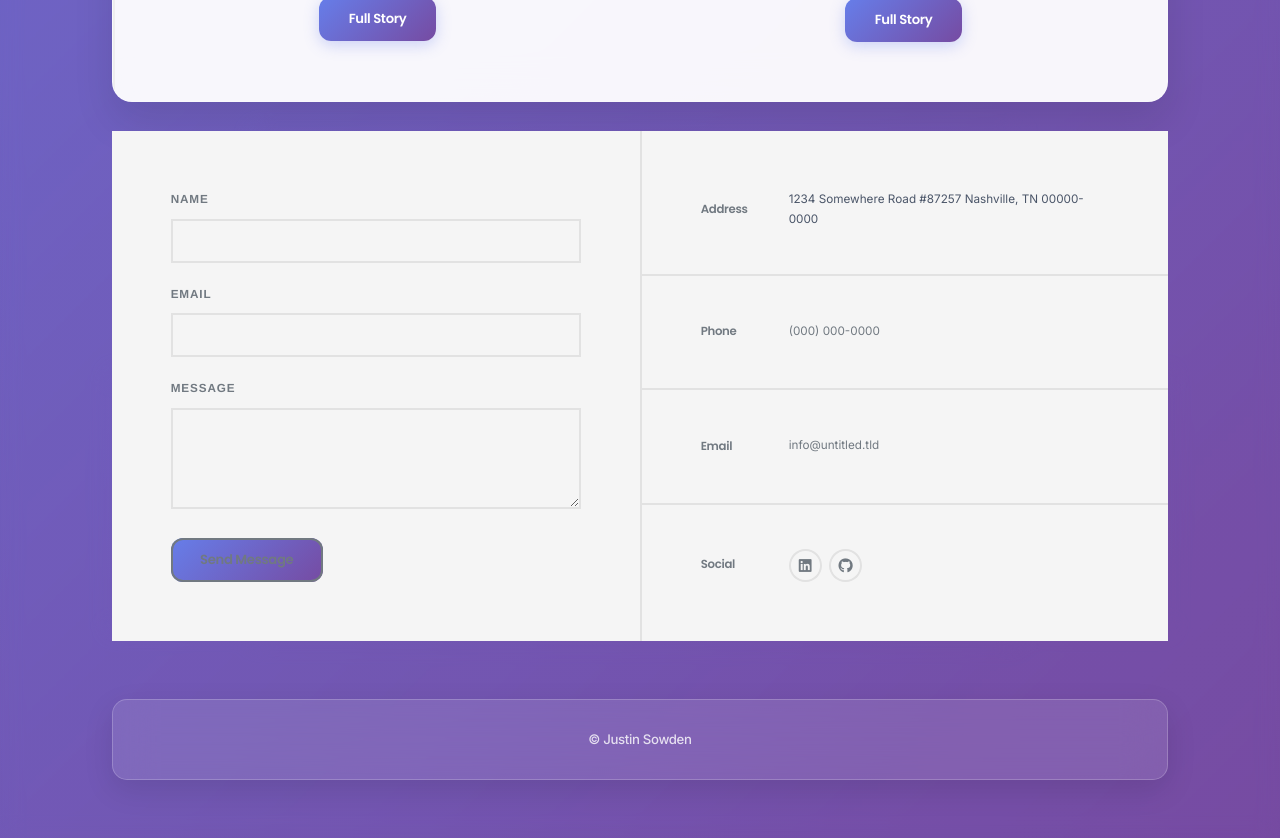
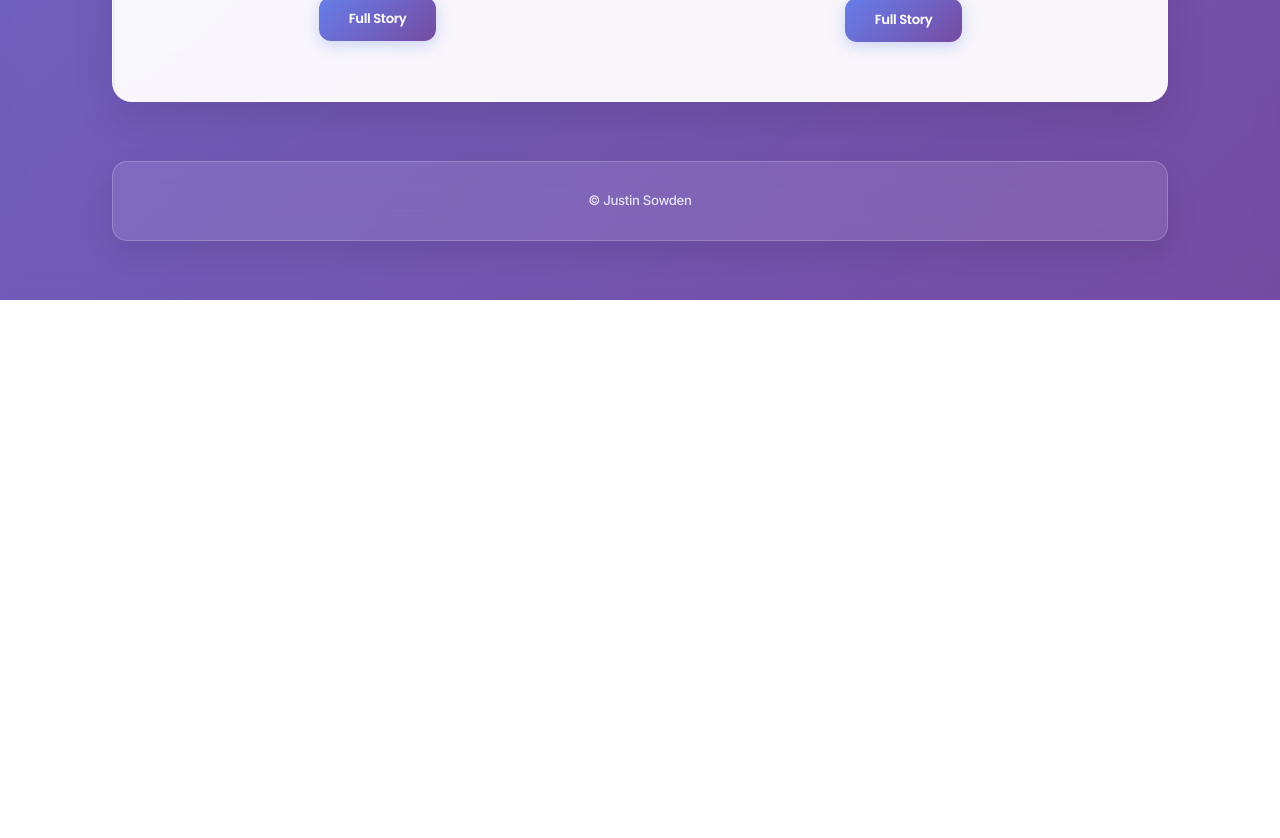
Before and after one commit to jsowden2015/react-portfolio, a React (Create React App) app in the folder my-react-app/: page / in a window 1280 px wide. Shown: the part 2420-3258 px from the top of the page. After the commit the page ends 2720 px from the top, so only its background shows below. Built offline with nearby package versions, Linux system fonts and the light colour scheme.

Commit message:
Updated with email integration

```diff
--- a/my-react-app/package.json
+++ b/my-react-app/package.json
@@ -1,8 +1,10 @@
 {
   "name": "my-react-app",
   "version": "0.1.0",
+  "homepage": "https://jsowden2015.github.io/react-portfolio",
   "private": true,
   "dependencies": {
+    "@emailjs/browser": "^4.4.1",
     "@testing-library/jest-dom": "^5.17.0",
     "@testing-library/react": "^13.4.0",
     "@testing-library/user-event": "^13.5.0",
--- a/my-react-app/src/App.js
+++ b/my-react-app/src/App.js
@@ -2,7 +2,6 @@ import React, { useState } from 'react';
 import './App.css';
 import Header from './Components/Header';
 import MainContent from './Components/MainContent';
-import Footer from './Components/Footer';
 
 function App() {
   const [currentPage, setCurrentPage] = useState('portfolio');
@@ -35,7 +34,6 @@ function App() {
       </a>
       <Header currentPage={currentPage} setCurrentPage={setCurrentPage} />
       <MainContent currentPage={currentPage} />
-      <Footer />
 
       {/* Copyright */}
       <div id="copyright">
--- a/my-react-app/src/Components/Contact.js
+++ b/my-react-app/src/Components/Contact.js
@@ -1,4 +1,19 @@
 import React, { useState } from 'react';
+import emailjs from '@emailjs/browser';
+
+// Helper function to show notifications
+const showNotification = (message, type = 'success') => {
+  const notification = document.createElement('div');
+  notification.setAttribute('role', 'alert');
+  notification.setAttribute('aria-live', 'polite');
+  const bgColor = type === 'success' ? '#4CAF50' : '#f44336';
+  notification.style.cssText = `position: fixed; top: 20px; right: 20px; background: ${bgColor}; color: white; padding: 1rem 2rem; border-radius: 8px; z-index: 10000; box-shadow: 0 4px 6px rgba(0,0,0,0.1); font-family: inherit;`;
+  notification.textContent = message;
+  document.body.appendChild(notification);
+  setTimeout(() => {
+    notification.remove();
+  }, 5000);
+};
 
 const ContactForm = ({ theme, animations }) => {
   const [formData, setFormData] = useState({
@@ -9,6 +24,11 @@ const ContactForm = ({ theme, animations }) => {
   const [isSubmitting, setIsSubmitting] = useState(false);
   const [isHovered, setIsHovered] = useState(false);
 
+  // EmailJS configuration - these should be set as environment variables
+  const SERVICE_ID = process.env.REACT_APP_EMAILJS_SERVICE_ID || 'your_service_id';
+  const TEMPLATE_ID = process.env.REACT_APP_EMAILJS_TEMPLATE_ID || 'your_template_id';
+  const PUBLIC_KEY = process.env.REACT_APP_EMAILJS_PUBLIC_KEY || 'your_public_key';
+
   const handleInputChange = (e) => {
     setFormData({
       ...formData,
@@ -16,24 +36,40 @@ const ContactForm = ({ theme, animations }) => {
     });
   };
 
-  const handleSubmit = (e) => {
+  const handleSubmit = async (e) => {
     e.preventDefault();
     setIsSubmitting(true);
-    // Simulate form submission
-    setTimeout(() => {
+
+    // Check if EmailJS is configured
+    if (SERVICE_ID === 'your_service_id' || TEMPLATE_ID === 'your_template_id' || PUBLIC_KEY === 'your_public_key') {
+      showNotification('Email service is not configured. Please set up EmailJS credentials.', 'error');
       setIsSubmitting(false);
+      return;
+    }
+
+    try {
+      // Initialize EmailJS with public key
+      emailjs.init(PUBLIC_KEY);
+
+      // Send email using EmailJS
+      // Variable names match your EmailJS template: {{name}}, {{email}}, {{message}}, {{title}}, {{time}}
+      await emailjs.send(SERVICE_ID, TEMPLATE_ID, {
+        name: formData.name,
+        email: formData.email,
+        message: formData.message,
+        title: 'Portfolio Contact Form',
+        time: new Date().toLocaleString()
+      });
+
+      // Success
+      showNotification('Thank you for your message! I\'ll get back to you soon.', 'success');
       setFormData({ name: '', email: '', message: '' });
-      // Use a more accessible notification method
-      const notification = document.createElement('div');
-      notification.setAttribute('role', 'alert');
-      notification.setAttribute('aria-live', 'polite');
-      notification.style.cssText = 'position: fixed; top: 20px; right: 20px; background: #4CAF50; color: white; padding: 1rem 2rem; border-radius: 8px; z-index: 10000; box-shadow: 0 4px 6px rgba(0,0,0,0.1);';
-      notification.textContent = 'Thank you for your message! I\'ll get back to you soon.';
-      document.body.appendChild(notification);
-      setTimeout(() => {
-        notification.remove();
-      }, 5000);
-    }, 2000);
+    } catch (error) {
+      console.error('EmailJS error:', error);
+      showNotification('Sorry, there was an error sending your message. Please try again later.', 'error');
+    } finally {
+      setIsSubmitting(false);
+    }
   };
 
   const styles = {
@@ -90,7 +126,8 @@ const ContactForm = ({ theme, animations }) => {
       margin: 0,
       padding: 0,
       display: 'flex',
-      justifyContent: 'center'
+      justifyContent: 'flex-start',
+      width: '100%'
     },
     submitButton: {
       padding: '1rem 2rem',
@@ -99,12 +136,16 @@ const ContactForm = ({ theme, animations }) => {
       border: 'none',
       borderRadius: '12px',
       fontSize: '1rem',
-      fontWeight: 600,
+      fontWeight: 700,
+      letterSpacing: '0.02em',
       cursor: isSubmitting ? 'not-allowed' : 'pointer',
       transition: 'all 0.3s cubic-bezier(0.4, 0, 0.2, 1)',
       transform: isHovered ? 'translateY(-2px)' : 'translateY(0)',
       boxShadow: isHovered ? theme.shadow : '0 4px 15px rgba(0, 0, 0, 0.2)',
-      opacity: isSubmitting ? 0.7 : 1
+      opacity: isSubmitting ? 0.7 : 1,
+      minWidth: '150px',
+      textAlign: 'center',
+      textShadow: '0 1px 2px rgba(0, 0, 0, 0.1)'
     }
   };
 
@@ -200,14 +241,17 @@ const ContactInfo = ({ title, content, isLink = false, theme, animations, index
     },
     content: {
       color: theme.text,
-      opacity: 0.8,
+      opacity: 0.9,
       lineHeight: 1.6,
-      margin: 0
+      margin: 0,
+      fontSize: '1rem'
     },
     link: {
       color: theme.primary,
       textDecoration: 'none',
-      transition: 'color 0.3s ease'
+      transition: 'color 0.3s ease',
+      fontWeight: 600,
+      opacity: 1
     }
   };
 
--- a/my-react-app/src/Components/Footer.js
+++ b/my-react-app/src/Components/Footer.js
@@ -1,150 +1,7 @@
 import React from 'react';
 
-const ContactForm = () => (
-  <form method="post" action="#" aria-label="Contact form">
-    <div className="fields">
-      <div className="field">
-        <label htmlFor="footer-name">Name</label>
-        <input
-          type="text"
-          name="name"
-          id="footer-name"
-          required
-          aria-required="true"
-          aria-label="Your name"
-        />
-      </div>
-      <div className="field">
-        <label htmlFor="footer-email">Email</label>
-        <input
-          type="email"
-          name="email"
-          id="footer-email"
-          required
-          aria-required="true"
-          aria-label="Your email address"
-        />
-      </div>
-      <div className="field">
-        <label htmlFor="footer-message">Message</label>
-        <textarea
-          name="message"
-          id="footer-message"
-          rows="3"
-          required
-          aria-required="true"
-          aria-label="Your message"
-        ></textarea>
-      </div>
-    </div>
-    <ul className="actions">
-      <li>
-        <input
-          type="submit"
-          value="Send Message"
-          aria-label="Submit contact form"
-        />
-      </li>
-    </ul>
-  </form>
-);
-
-const ContactInfo = ({ title, content, isLink = false }) => {
-  const getHref = () => {
-    if (title === 'Phone') {
-      return `tel:${content}`;
-    } else if (title === 'Email') {
-      return `mailto:${content}`;
-    }
-    return '#';
-  };
-
-  return (
-    <section>
-      <h3>{title}</h3>
-      {isLink ? (
-        <p>
-          <a
-            href={getHref()}
-            aria-label={`${title}: ${content}`}
-          >
-            {content}
-          </a>
-        </p>
-      ) : (
-        <p>{content}</p>
-      )}
-    </section>
-  );
-};
-
-const SocialLinks = () => (
-  <section aria-label="Social media links">
-    <h3>Social</h3>
-    <ul className="icons alt" role="list">
-      <li>
-        <a
-          href="https://www.linkedin.com/in/justin-sowden-361005184/"
-          className="icon brands alt fa-linkedin"
-          target="_blank"
-          rel="noopener noreferrer"
-          aria-label="Visit Justin Sowden's LinkedIn profile (opens in new tab)"
-        >
-          <span className="label">LinkedIn</span>
-        </a>
-      </li>
-      <li>
-        <a
-          href="https://github.com/jsowden2015"
-          className="icon brands alt fa-github"
-          target="_blank"
-          rel="noopener noreferrer"
-          aria-label="Visit Justin Sowden's GitHub profile (opens in new tab)"
-        >
-          <span className="label">GitHub</span>
-        </a>
-      </li>
-    </ul>
-  </section>
-);
-
 const Footer = () => {
-  const contactInfo = [
-    {
-      title: 'Address',
-      content: '1234 Somewhere Road #87257\nNashville, TN 00000-0000',
-      isAlt: true
-    },
-    {
-      title: 'Phone',
-      content: '(000) 000-0000',
-      isLink: true
-    },
-    {
-      title: 'Email',
-      content: 'info@untitled.tld',
-      isLink: true
-    }
-  ];
-
-  return (
-    <footer id="footer" role="contentinfo" aria-label="Site footer">
-      <section aria-label="Contact form section">
-        <ContactForm />
-      </section>
-      <section className="split contact" aria-label="Contact information">
-        {contactInfo.map((info, index) => (
-          <ContactInfo
-            key={index}
-            title={info.title}
-            content={info.content}
-            isLink={info.isLink}
-          />
-        ))}
-        <SocialLinks />
-      </section>
-    </footer>
-  );
+  return null;
 };
 
 export default Footer;
--- a/my-react-app/src/Components/MainContent.js
+++ b/my-react-app/src/Components/MainContent.js
@@ -15,7 +15,7 @@ const MainContent = ({ currentPage }) => {
             </h2>
           </header>
           <div className="image fit" role="img" aria-label={`${project.title} project image`}>
-            <img src={project.image} alt={`${project.title} - ${project.description}`} />
+            <img src={`${process.env.PUBLIC_URL}${project.image}`} alt={`${project.title} - ${project.description}`} />
           </div>
           <p>{project.description}</p>
           <ul className="actions special">
@@ -45,7 +45,7 @@ const MainContent = ({ currentPage }) => {
         </p>
       </header>
       <div className="image main">
-        <img src="/images/pic01.jpg" alt="Justin Sowden - Developer and Designer" />
+        <img src={`${process.env.PUBLIC_URL}/images/pic01.jpg`} alt="Justin Sowden - Developer and Designer" />
       </div>
       <p>
         With a focus on clean code, user experience, and modern design principles,
--- a/package.json
+++ b/package.json
@@ -6,7 +6,7 @@
   "scripts": {
     "test": "echo \"Error: no test specified\" && exit 1",
     "predeploy": "cd my-react-app && npm run build",
-    "deploy": "gh-pages -d my-react-app/build --force"
+    "deploy": "gh-pages -d my-react-app/build"
   },
   "keywords": [],
   "author": "",
```
Also changed, not shown: 2 other files (tests, documents, lock files or other folders).
